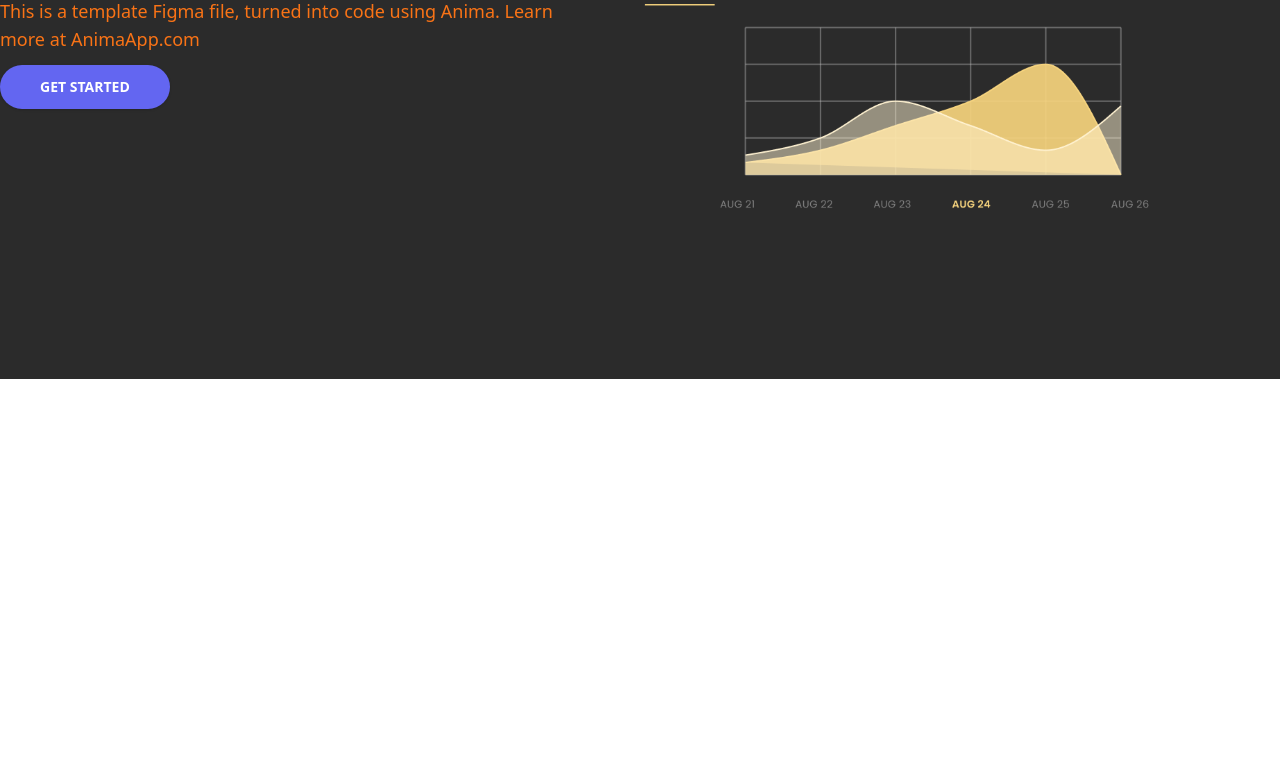
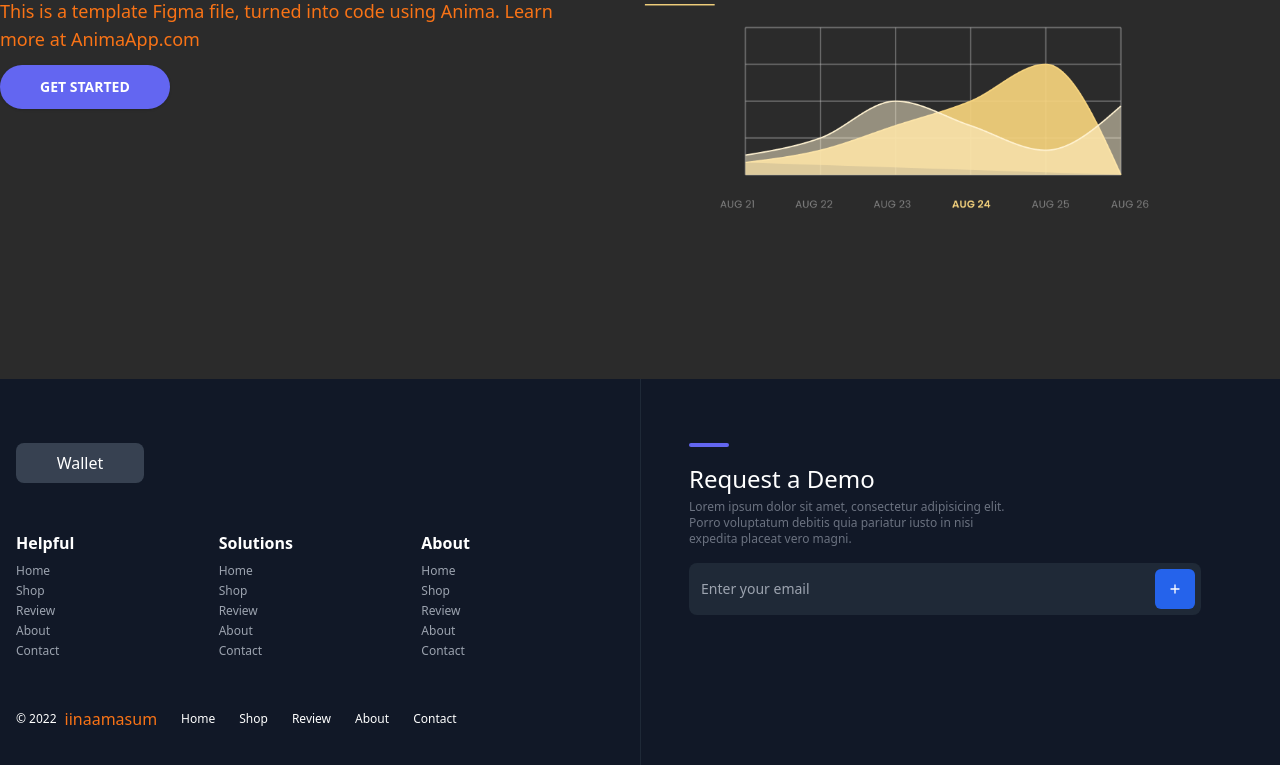
Before and after one commit to iinaamasum/wallet-landing-page, a React (Create React App) app: page /contact in a window 1280 px wide. Shown: the part 522-1287 px from the top of the page. Before the commit the page ends 901 px from the top, so only its background shows below. Built offline with nearby package versions, Linux system fonts and the light colour scheme.

Commit message:
footer done

```diff
--- a/src/App.js
+++ b/src/App.js
@@ -1,4 +1,5 @@
 import './App.css';
+import Footer from './components/Footer/Footer';
 import Header from './components/Header/Header';
 import Navbar from './components/Navbar/Navbar';
 
@@ -7,6 +8,7 @@ function App() {
     <div className="app">
       <Navbar />
       <Header />
+      <Footer />
     </div>
   );
 }
--- a/src/components/Footer/Footer.jsx
+++ b/src/components/Footer/Footer.jsx
@@ -1,7 +1,156 @@
 import React from 'react';
+import { Link } from 'react-router-dom';
 
 const Footer = () => {
-  return <div></div>;
+  const navLinks = [
+    { id: 1, path: '/home', name: 'Home' },
+    { id: 2, path: '/shop', name: 'Shop' },
+    { id: 3, path: '/review', name: 'Review' },
+    { id: 4, path: '/about', name: 'About' },
+    { id: 5, path: '/contact', name: 'Contact' },
+  ];
+  return (
+    <footer className="bg-gray-900">
+      <div className="grid container grid-cols-1 mx-auto lg:grid-cols-2">
+        <div className="px-4 py-16 border-b border-gray-800 md:border-b-0 md:border-l lg:pl-12 lg:order-last">
+          <div className="block lg:hidden">
+            <span className="inline-block w-32 h-10 bg-gray-700 rounded-lg"></span>
+          </div>
+
+          <div className="mt-12 space-y-4 lg:mt-0">
+            <span className="block w-10 h-1 bg-indigo-500 rounded"></span>
+
+            <div>
+              <h5 className="text-2xl font-medium text-white">
+                Request a Demo
+              </h5>
+
+              <p className="max-w-xs mt-1 text-xs text-gray-500">
+                Lorem ipsum dolor sit amet, consectetur adipisicing elit. Porro
+                voluptatum debitis quia pariatur iusto in nisi expedita placeat
+                vero magni.
+              </p>
+            </div>
+
+            <form>
+              <div className="relative max-w-lg">
+                <label className="sr-only"> Email </label>
+
+                <input
+                  className="w-full py-4 pl-3 pr-16 text-sm bg-gray-800 border-none rounded-lg"
+                  id="email"
+                  type="email"
+                  placeholder="Enter your email"
+                />
+
+                <button
+                  className="absolute p-3 text-white -translate-y-1/2 bg-blue-600 rounded-md top-1/2 right-1.5"
+                  type="button"
+                >
+                  <svg
+                    className="w-4 h-4"
+                    xmlns="http://www.w3.org/2000/svg"
+                    fill="none"
+                    viewBox="0 0 24 24"
+                    stroke="currentColor"
+                  >
+                    <path
+                      strokeLinecap="round"
+                      strokeLinejoin="round"
+                      strokeWidth="2"
+                      d="M12 6v6m0 0v6m0-6h6m-6 0H6"
+                    />
+                  </svg>
+                </button>
+              </div>
+            </form>
+          </div>
+        </div>
+
+        <div className="px-4 py-16 lg:pr-12">
+          <div className="hidden lg:block tex-2xl">
+            <span className="w-32 h-10 bg-gray-700 rounded-lg text-white inline-flex justify-center items-center tex-2xl">
+              Wallet
+            </span>
+          </div>
+
+          <div className="grid grid-cols-3 gap-8 lg:mt-12">
+            <div>
+              <p className="font-bold text-white">Helpful</p>
+
+              <nav className="flex flex-col mt-2 space-y-1 text-xs text-gray-400">
+                {navLinks.map((link) => (
+                  <Link
+                    key={link.id}
+                    className="hover:opacity-75"
+                    to={link.path}
+                  >
+                    {link.name}
+                  </Link>
+                ))}
+              </nav>
+            </div>
+
+            <div>
+              <p className="font-bold text-white">Solutions</p>
+
+              <nav className="flex flex-col mt-2 space-y-1 text-xs text-gray-400">
+                {navLinks.map((link) => (
+                  <Link
+                    key={link.id}
+                    className="hover:opacity-75"
+                    to={link.path}
+                  >
+                    {link.name}
+                  </Link>
+                ))}
+              </nav>
+            </div>
+
+            <div>
+              <p className="font-bold text-white">About</p>
+
+              <nav className="flex flex-col mt-2 space-y-1 text-xs text-gray-400">
+                {navLinks.map((link) => (
+                  <Link
+                    key={link.id}
+                    className="hover:opacity-75"
+                    to={link.path}
+                  >
+                    {link.name}
+                  </Link>
+                ))}
+              </nav>
+            </div>
+          </div>
+
+          <div className="md:flex mt-12 mx-auto text-xs text-white items-center text-center">
+            <p className="inline-flex items-center justify-between">
+              {' '}
+              &copy; 2022{' '}
+              <a
+                className="text-orange-500 text-base pl-1 sm:pl-2"
+                href="https://github.com/iinaamasum"
+                target="_blank"
+                rel="noopener noreferrer"
+              >
+                iinaamasum
+              </a>
+            </p>
+            {navLinks.map((link) => (
+              <Link
+                key={link.id}
+                className="pl-2 md:pl-6 hover:opacity-75"
+                to={link.path}
+              >
+                {link.name}
+              </Link>
+            ))}
+          </div>
+        </div>
+      </div>
+    </footer>
+  );
 };
 
 export default Footer;
--- a/src/components/Navbar/Navbar.jsx
+++ b/src/components/Navbar/Navbar.jsx
@@ -41,7 +41,10 @@ export default function Navbar() {
             <div className="lg:flex lg:items-center lg:justify-center w-full lg:w-auto">
               <ul className="flex flex-col lg:flex-row list-none lg:ml-auto items-left">
                 {navLinks.map((link) => (
-                  <li className="nav-item text-xl text-white md:ml-4">
+                  <li
+                    key={link.id}
+                    className="nav-item text-xl text-white md:ml-4"
+                  >
                     <Link
                       className="px-3 py-2 flex items-center text-xs uppercase font-bold leading-snug text-white hover:opacity-75"
                       to={link.path}
```
